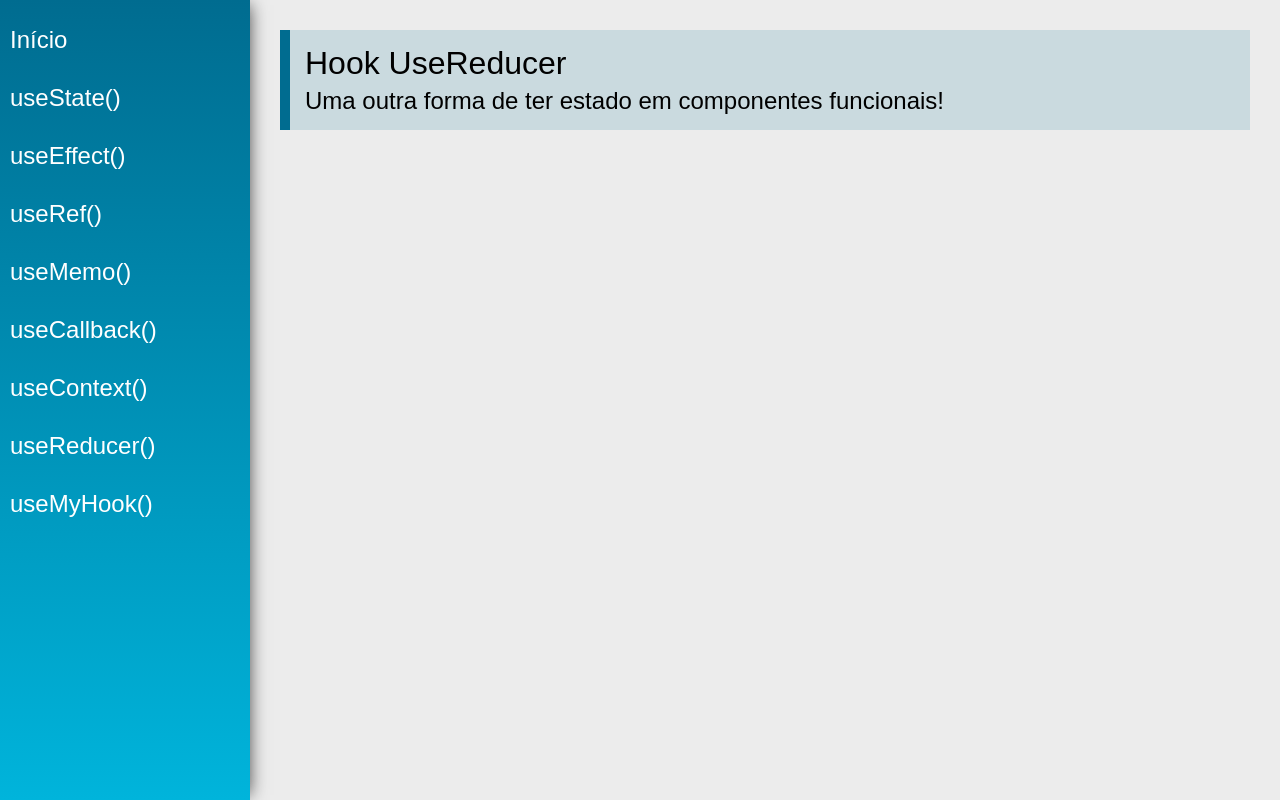
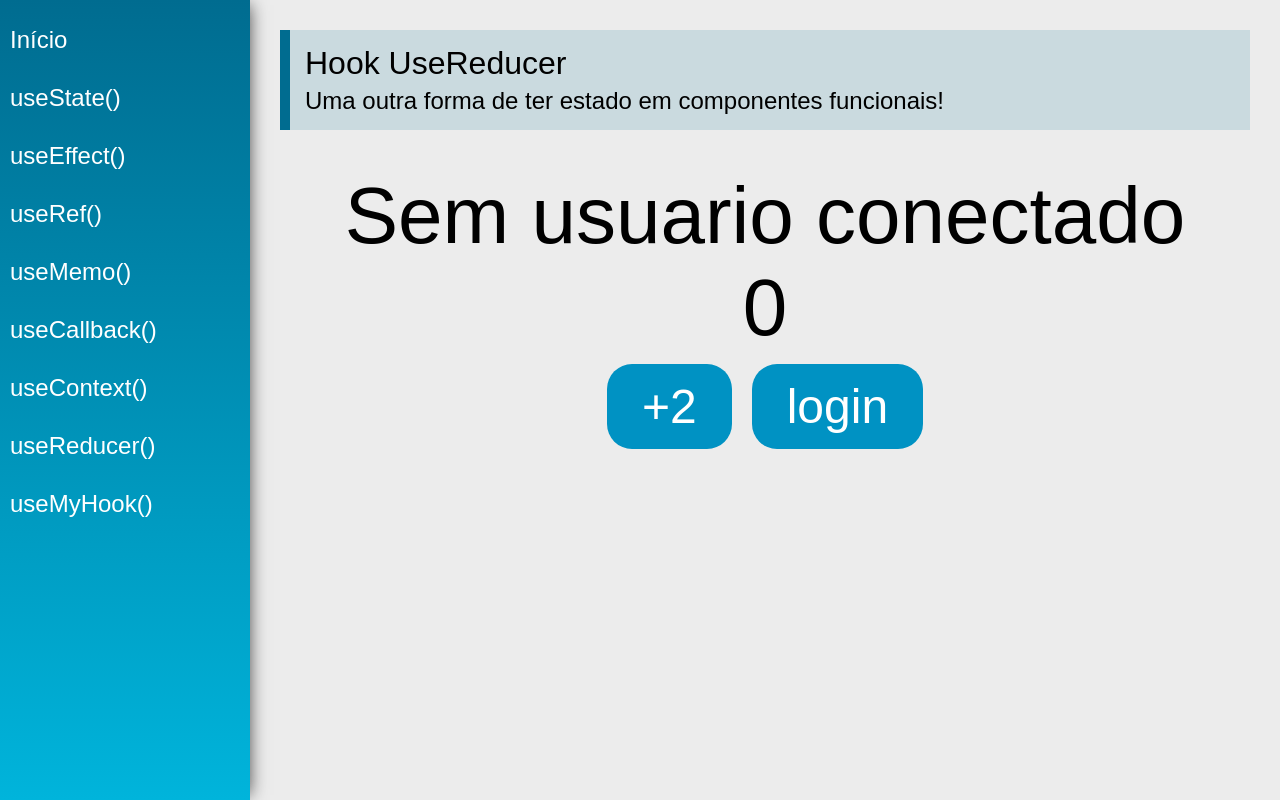
Before and after one commit to RyanGualberto/hooks-react, a React (Create React App) app: page /useReducer in a window 1280 px wide. Built offline with nearby package versions, Linux system fonts and the light colour scheme.

Commit message:
s5a75: useReducer #01

```diff
--- a/src/views/examples/UseReducer.jsx
+++ b/src/views/examples/UseReducer.jsx
@@ -1,13 +1,56 @@
-import React from 'react'
+import React, { useReducer } from 'react'
 import PageTitle from '../../components/layout/PageTitle'
 
+const initialState = {
+    number: 0,
+    cart: [],
+    user: null,
+    products: [{}, {}]
+}
+
+function reducer(state, action){
+    switch (action.type) {
+        case 'add2ToNumber':
+            return {...state, number: state.number + 2}
+        case 'login':
+            return {...state, user: {name: action.name}}
+        default:
+            return state
+            break;
+    }
+}
+
 const UseReducer = (props) => {
+    const [state, exec] = useReducer(reducer, initialState)
+
     return (
         <div className="UseReducer">
             <PageTitle
                 title="Hook UseReducer"
                 subtitle="Uma outra forma de ter estado em componentes funcionais!"
             />
+
+            <div className="center">
+                {state.user ?
+                    <span className="text">{state.user.name}</span>
+                    :  <span className="text">Sem usuario conectado</span>
+                }
+                <span className="text">{state.number}</span>
+                <div>
+                    <button
+                    className='btn'
+                    onClick={() => exec({type: 'add2ToNumber'})}
+                    >
+                        +2
+                    </button>
+                    <button
+                    className='btn'
+                    onClick={() => exec({type: 'login', name: 'Ryan'})}
+                    >
+                        login
+                    </button>
+                </div>
+            </div>
         </div>
     )
 }
```
